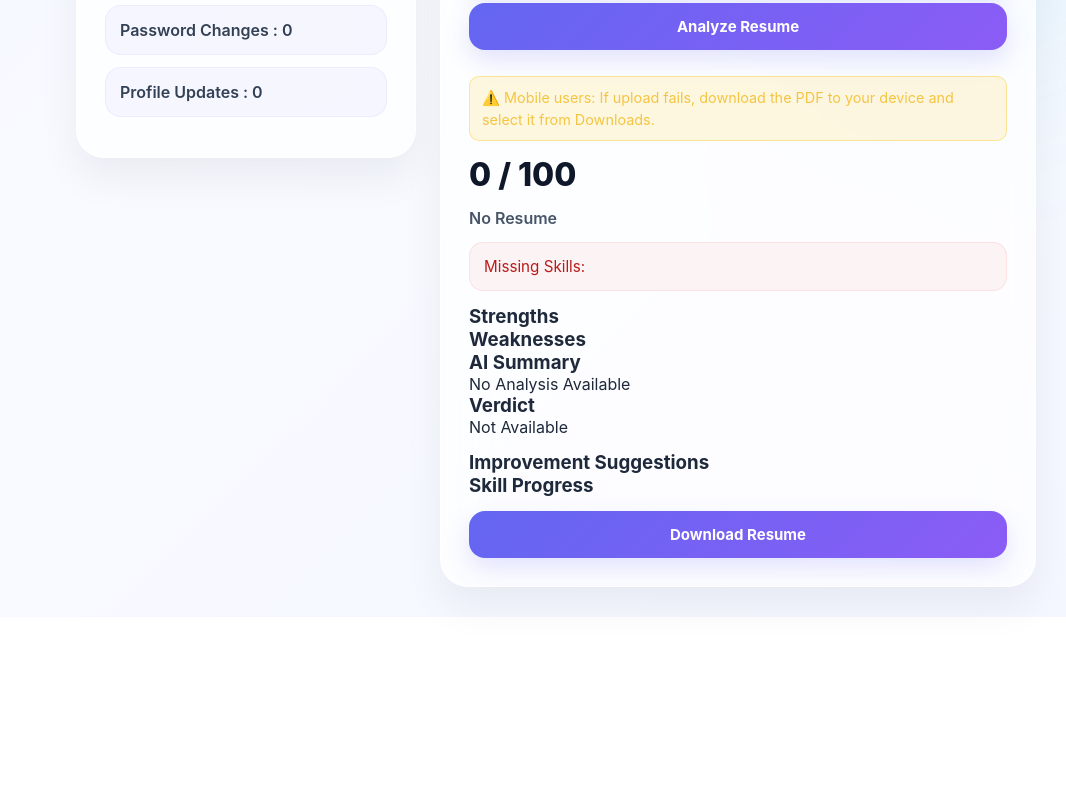
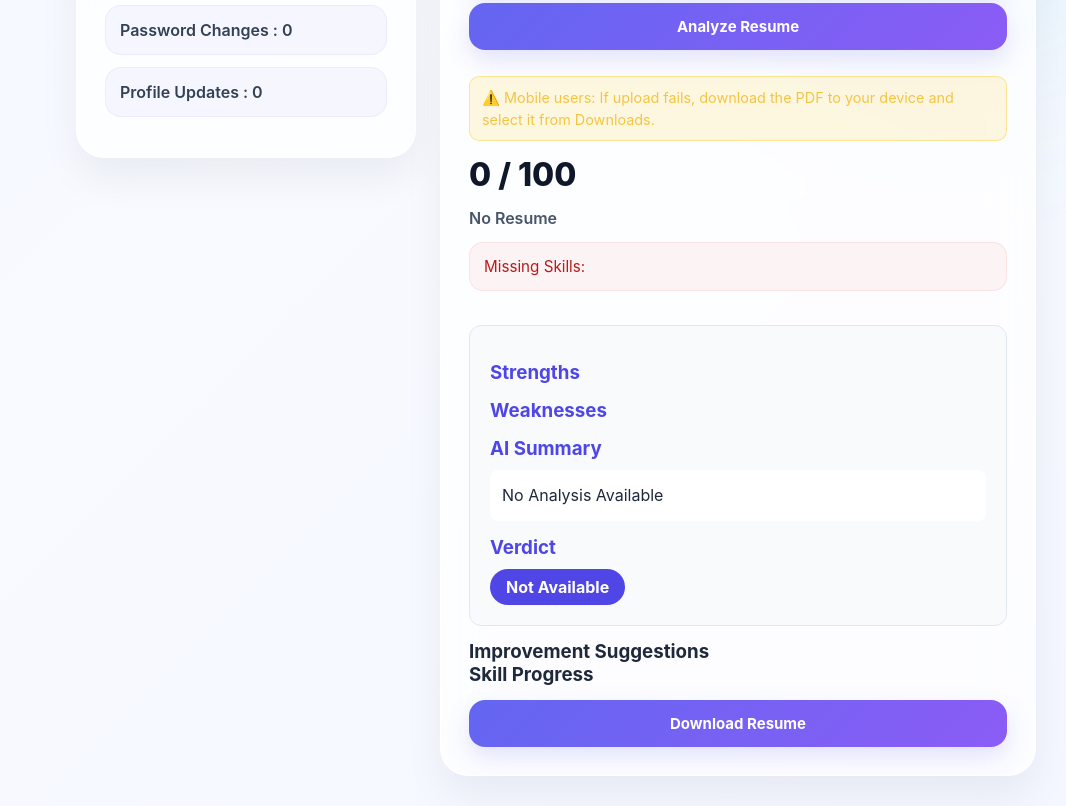
Before and after one commit to Gaur-1234/scholarhub, a website: page frontend/profile.html in a window 1280 px wide. Shown: the part 868-1674 px from the top of the page, without its empty margins (214-1280 px from the left). Before the commit the page ends 1485 px from the top, so only its background shows below. Drawn offline with Linux system fonts and the light colour scheme; no server answers; sample sign-in values are in the browser's storage.

Commit message:
Geminie changes

```diff
--- a/frontend/profile.css
+++ b/frontend/profile.css
@@ -635,3 +635,50 @@ padding-left:20px;
   color: #f4c542;
 
 }
+
+.ai-analysis-card{
+margin-top:20px;
+padding:20px;
+background:#f8fafc;
+border-radius:12px;
+border:1px solid #e2e8f0;
+}
+
+.ai-analysis-card h3{
+margin-top:15px;
+margin-bottom:10px;
+color:#4f46e5;
+}
+
+.ai-list{
+padding-left:20px;
+}
+
+.ai-list li{
+margin-bottom:8px;
+line-height:1.5;
+}
+
+.strengths li{
+color:#15803d;
+}
+
+.weaknesses li{
+color:#dc2626;
+}
+
+.ai-summary{
+line-height:1.7;
+padding:12px;
+background:white;
+border-radius:8px;
+}
+
+.ai-verdict{
+display:inline-block;
+padding:8px 16px;
+border-radius:20px;
+background:#4f46e5;
+color:white;
+font-weight:bold;
+}
--- a/frontend/profile.html
+++ b/frontend/profile.html
@@ -198,18 +198,18 @@ Missing Skills:
 <div class="ai-analysis-card">
 
 <h3>Strengths</h3>
-<ul id="strengths-list"></ul>
+<ul id="strengths-list" class="ai-list strengths"></ul>
 
 <h3>Weaknesses</h3>
-<ul id="weaknesses-list"></ul>
+<ul id="weaknesses-list" class="ai-list weaknesses"></ul>
 
 <h3>AI Summary</h3>
-<p id="resume-summary">
+<p id="resume-summary" class="ai-summary">
 No Analysis Available
 </p>
 
 <h3>Verdict</h3>
-<p id="resume-verdict">
+<p id="resume-verdict" class="ai-verdict">
 Not Available
 </p>
 
```
